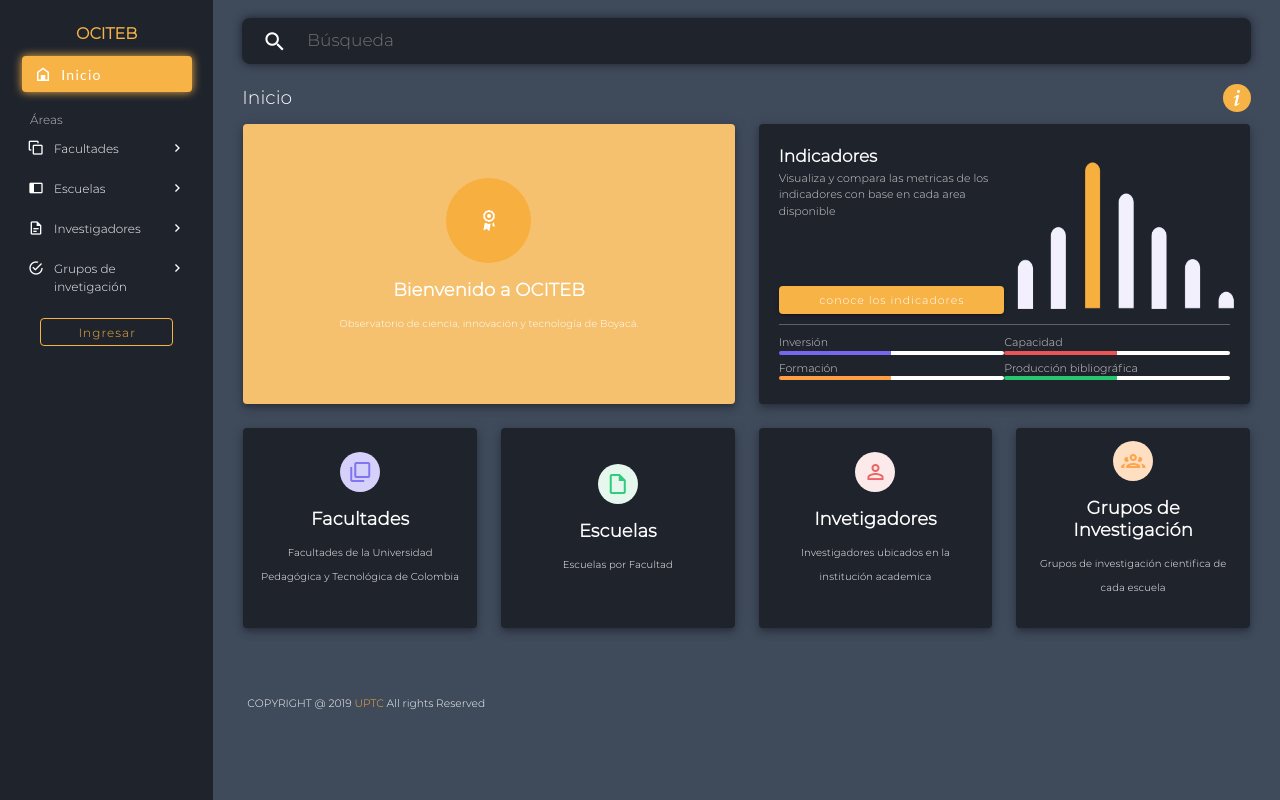
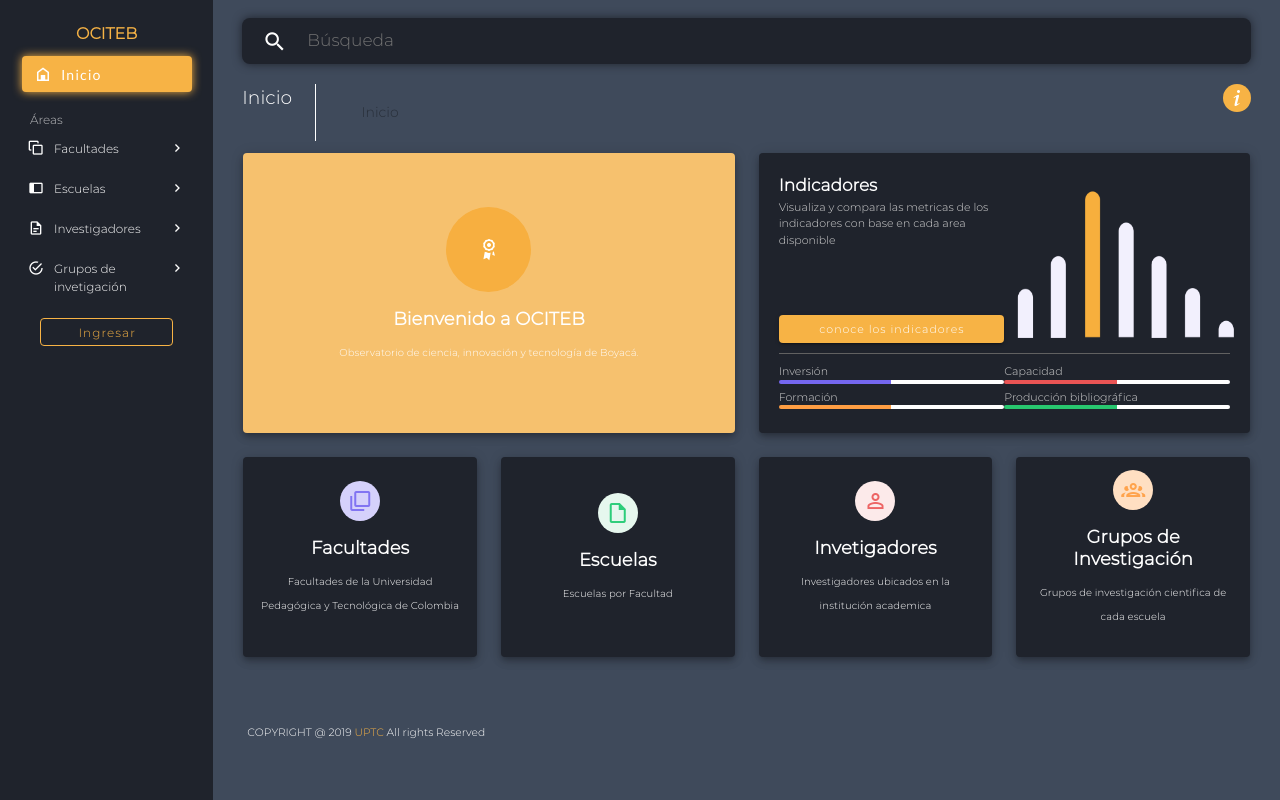
Before and after one commit to CamHM/OCITEB-App, a Vue app: page /faculties/1 in a window 1280 px wide. Built offline with nearby package versions, Linux system fonts and the light colour scheme.

Commit message:
Filtros de año y tipo de gráfica

```diff
--- a/src/components/comparison/Comparison.vue
+++ b/src/components/comparison/Comparison.vue
@@ -7,6 +7,14 @@
             <v-container class="dark-back">
                 <v-row>
                     <Header/>
+                </v-row>
+                <v-row>
+                    <v-col cols="2" offset-md="8">
+                        <v-select class="combobox" :items="items" label="Tipo de gráfica" outlined dense/>
+                    </v-col>
+                    <v-col class="ml-auto" cols="2" offset-md="10">
+                        <v-select class="combobox" :items="items" label="Año" outlined dense/>
+                    </v-col>
                 </v-row>
                 <v-row>
                     <v-col cols="9">
@@ -37,7 +45,12 @@
             Header,
             Footer,
             SidebarComparison
-        }
+        },
+        data: function () {
+            return {
+                items: ['2014', '2015', '2016']
+            }
+        },
     }
 </script>
 
@@ -49,7 +62,12 @@
         padding: 30px 30px 10px 30px;
         overflow-y: scroll;
     }
+
     .dark-back::-webkit-scrollbar {
         display: none;
     }
+
+    .combobox {
+
+    }
 </style>
--- a/src/components/general/Header.vue
+++ b/src/components/general/Header.vue
@@ -7,7 +7,19 @@
             </label>
         </div>
         <v-row no-gutters class="infoHeader">
-            <h3 class="foreground-init font-weight-thin">Inicio</h3>
+            <div>
+                <v-row>
+                    <v-col cols="3">
+                        <h3 class="foreground-init font-weight-thin">Inicio</h3>
+                    </v-col>
+                    <v-col cols="2">
+                        <v-divider class="mx-4 white" vertical/>
+                    </v-col>
+                    <v-col cols="7">
+                        <v-breadcrumbs class="breadcrumb" :items="itemsBreadc" divider=">>"/>
+                    </v-col>
+                </v-row>
+            </div>
             <v-btn class="button-info" icon small color="white" @click="showDialog">
                 <v-icon>mdi-information-variant</v-icon>
             </v-btn>
@@ -24,6 +36,9 @@
         components: {
             InfoDialog
         },
+        props: [
+            'itemsBreadc'
+        ],
         data: function() {
             return {
                 showInfo: false
--- a/src/components/home/CardIndicators.vue
+++ b/src/components/home/CardIndicators.vue
@@ -15,7 +15,7 @@
                 <img src="../../assets/indicators.jpg" width="235">
             </v-col>
         </v-row>
-        <v-divider class="darken-2 grey"></v-divider>
+        <v-divider class="darken-2 grey"/>
         <v-row class="secondRow" no-gutters>
             <v-col cols="6" class="thirdCol endPosition">
                 <div class="indicatorProgress">
--- a/src/components/home/Home.vue
+++ b/src/components/home/Home.vue
@@ -6,7 +6,7 @@
         <v-col cols="10">
             <v-container class="dark-back">
                 <v-row>
-                    <Header />
+                    <Header v-bind:itemsBreadc="itemsBreadc"/>
                 </v-row>
                 <v-row>
                     <v-col cols="6">
@@ -110,6 +110,13 @@
                         card_height: 200,
                         path: '/faculties',
                     }
+                ],
+                itemsBreadc: [
+                    {
+                        text: 'Inicio',
+                        disabled: true,
+                        href: '',
+                    }
                 ]
             }
         }
```
